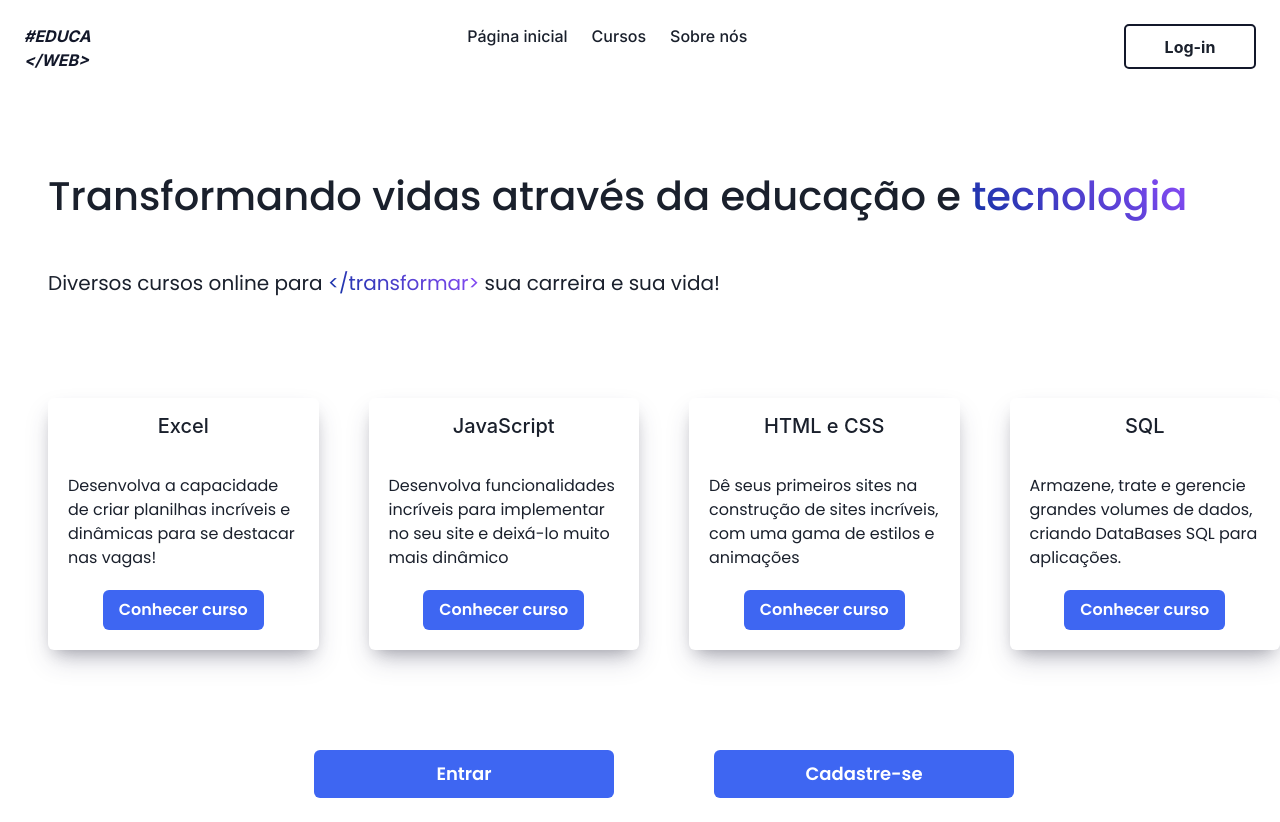
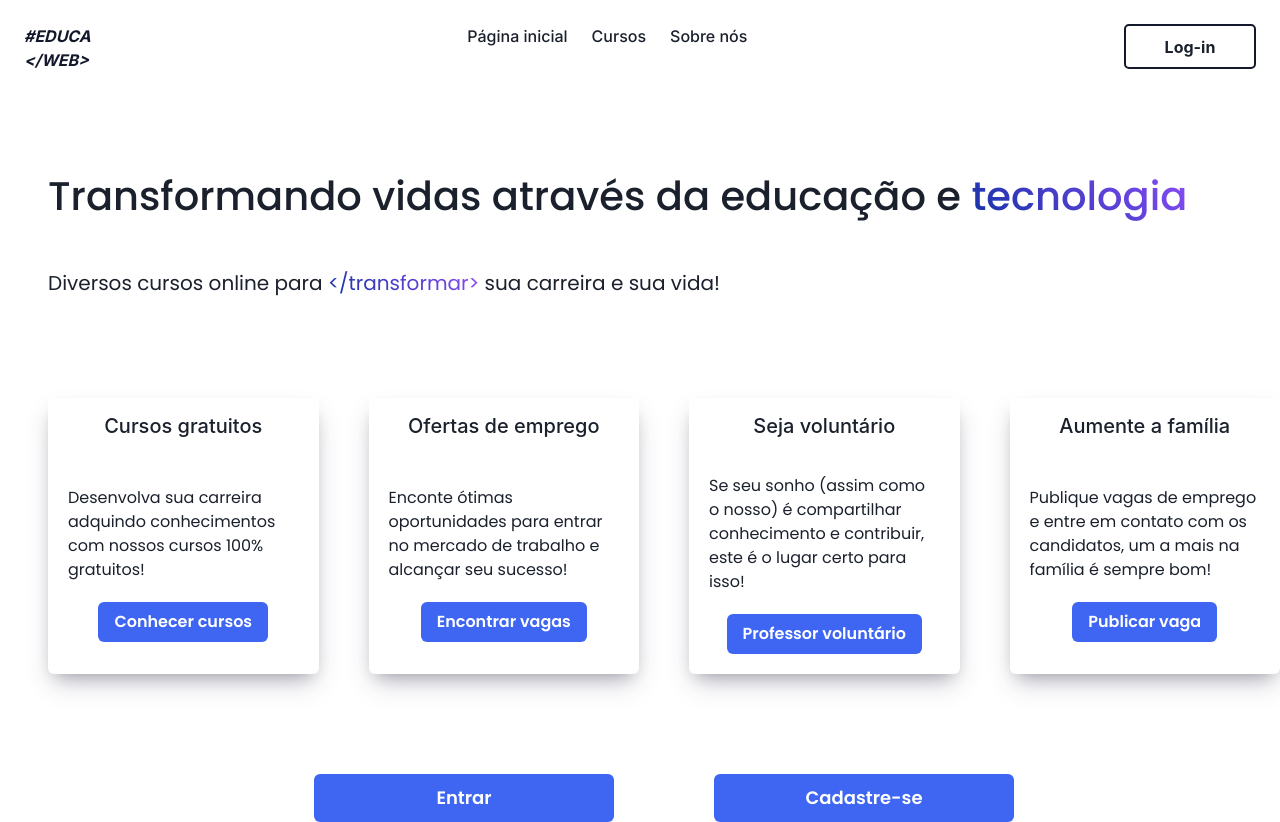
Before and after one commit to samuelmaia1/projeto_educaweb_react, a React (Vite) app: page / in a window 1280 px wide. Before the commit the page ends 800 px from the top, so only its background shows below. Built offline with nearby package versions, Linux system fonts and the light colour scheme.

Commit message:
Mudando cards da página inicial

```diff
--- a/src/App.jsx
+++ b/src/App.jsx
@@ -69,10 +69,10 @@ function App() {
         </p>
 
         <Box className='container-card'>
-          <Card title='Excel' text='Desenvolva a capacidade de criar planilhas incríveis e dinâmicas para se destacar nas vagas!' textbtn='Conhecer curso'/>
-          <Card title='JavaScript' text='Desenvolva funcionalidades incríveis para implementar no seu site e deixá-lo muito mais dinâmico' textbtn='Conhecer curso'/>
-          <Card title='HTML e CSS' text='Dê seus primeiros sites na construção de sites incríveis, com uma gama de estilos e animações' textbtn='Conhecer curso'/>
-          <Card title='SQL' text='Armazene, trate e gerencie grandes volumes de dados, criando DataBases SQL para aplicações.' textbtn='Conhecer curso'/>
+          <Card title='Cursos gratuitos' text='Desenvolva sua carreira adquindo conhecimentos com nossos cursos 100% gratuitos!' textbtn='Conhecer cursos'/>
+          <Card title='Ofertas de emprego' text='Enconte ótimas oportunidades para entrar no mercado de trabalho e alcançar seu sucesso!' textbtn='Encontrar vagas'/>
+          <Card title='Seja voluntário' text='Se seu sonho (assim como o nosso) é compartilhar conhecimento e contribuir, este é o lugar certo para isso!' textbtn='Professor voluntário'/>
+          <Card title='Aumente a família' text='Publique vagas de emprego e entre em contato com os candidatos, um a mais na família é sempre bom!' textbtn='Publicar vaga'/>
         </Box>
 
         {
```
